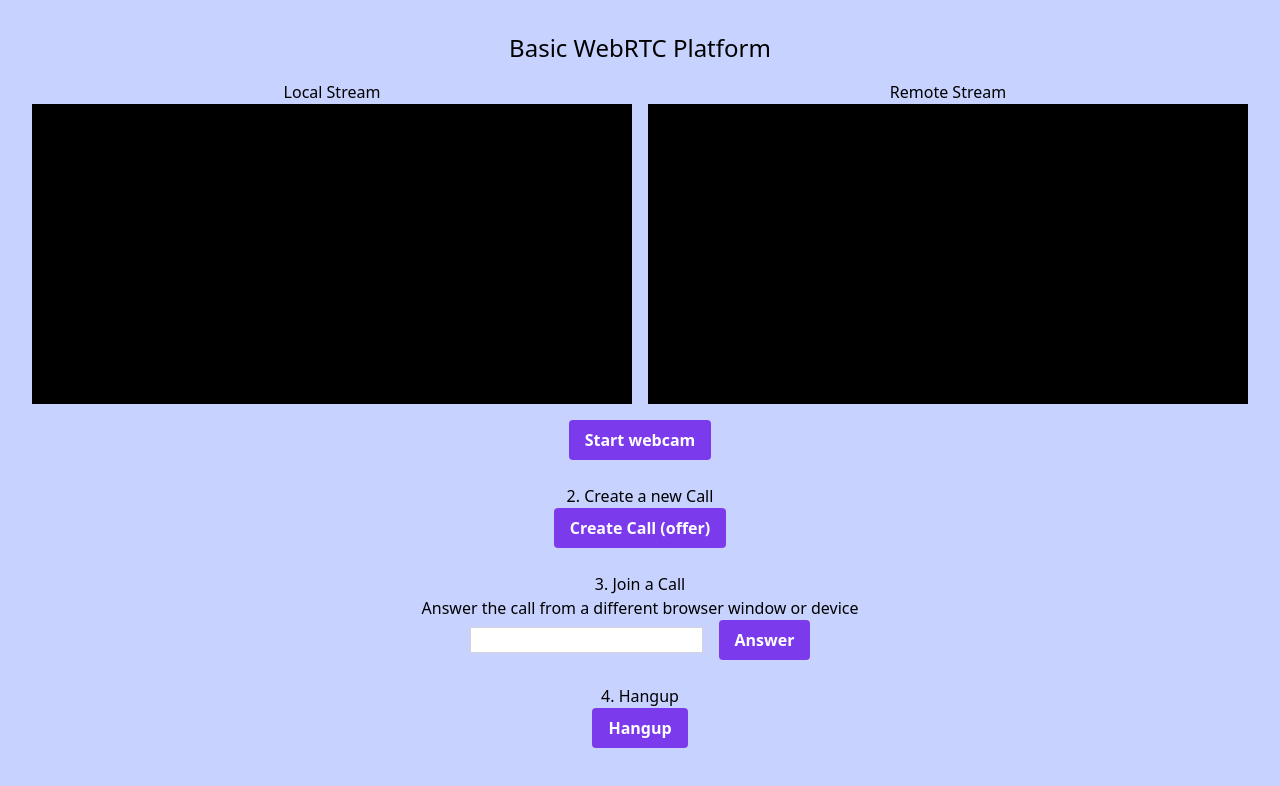
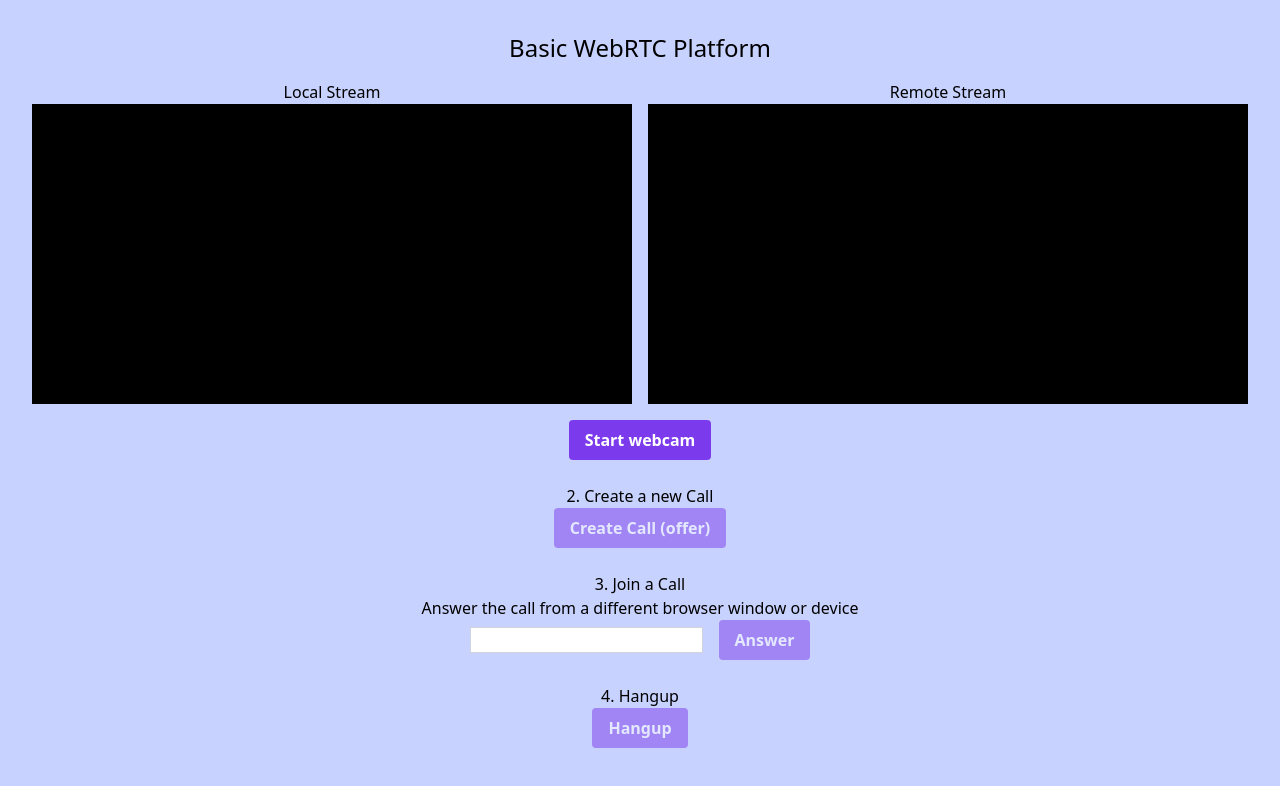
Before and after one commit to rishavmedhi/webrtc-basic, a React (Vite) app: page / in a window 1280 px wide. Shown: the top 786 px of the page. Built offline with nearby package versions, Linux system fonts and the light colour scheme; no server answers.

Commit message:
disabled button UI and cursor

```diff
--- a/src/App.jsx
+++ b/src/App.jsx
@@ -170,7 +170,7 @@ function App() {
 
       <div className="control-container m-4 text-center space-y-6">
         <button
-          className="bg-purple-600 pt-2 pb-2 pl-4 pr-4 text-white rounded font-bold"
+          className="bg-purple-600 pt-2 pb-2 pl-4 pr-4 text-white rounded font-bold disabled:opacity-50 disabled:cursor-not-allowed"
           id="webcamButton"
           onClick={onWebcamStartClick}
           disabled={globalState.webcamButton.disabled}
@@ -181,7 +181,7 @@ function App() {
         <div>
           <h2>2. Create a new Call</h2>
           <button
-            className="bg-purple-600 pt-2 pb-2 pl-4 pr-4 text-white rounded font-bold"
+            className="bg-purple-600 pt-2 pb-2 pl-4 pr-4 text-white rounded font-bold disabled:opacity-50 disabled:cursor-not-allowed"
             id="callButton"
             disabled={globalState.callButton.disabled}
             onClick={createCallOnClick}
@@ -194,9 +194,9 @@ function App() {
           <h2>3. Join a Call</h2>
           <p>Answer the call from a different browser window or device</p>
 
-          <input id="callInput" value={globalState.callInputId} onChange={onCallIdInput} className="mr-4 border border-gray-300 focus:outline-none focus:ring-2 focus:ring-purple-600 focus:border-transparent"/>
+          <input id="callInput" value={globalState.callInputId} onChange={onCallIdInput} className="mr-4 border border-gray-300 focus:outline-none focus:ring-2 focus:ring-purple-600 focus:border-transparent disabled:opacity-50"/>
           <button
-            className="bg-purple-600 pt-2 pb-2 pl-4 pr-4 text-white rounded font-bold"
+            className="bg-purple-600 pt-2 pb-2 pl-4 pr-4 text-white rounded font-bold disabled:opacity-50 disabled:cursor-not-allowed"
             id="answerButton"
             disabled={globalState.answerButton.disabled}
             onClick={answerButtonOnClick}
@@ -210,7 +210,7 @@ function App() {
 
           <button
             id="hangupButton"
-            className="bg-purple-600 pt-2 pb-2 pl-4 pr-4 text-white rounded font-bold"
+            className="bg-purple-600 pt-2 pb-2 pl-4 pr-4 text-white rounded font-bold disabled:opacity-50 disabled:cursor-not-allowed"
             disabled>
               Hangup
           </button>
--- a/tailwind.config.js
+++ b/tailwind.config.js
@@ -10,7 +10,10 @@ module.exports = {
     }
   },
   variants: {
-    extend: {},
+    extend: {
+      opacity: ['disabled'],
+      cursor: ['disabled']
+    },
   },
   plugins: [],
 }
```
